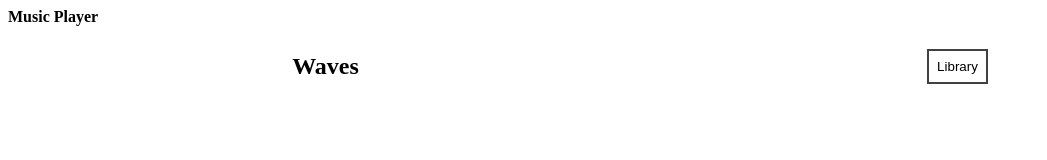
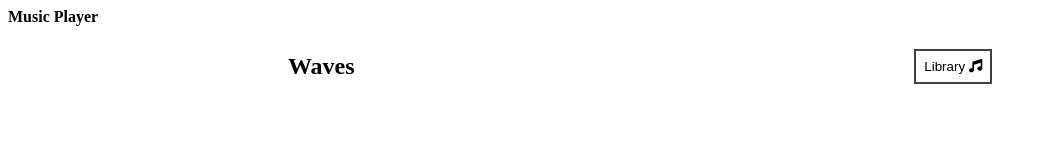
Before and after one commit to jnavarro30/MusicPlayer, a Vue app: page / in a window 1280 px wide. Shown: the top 160 px of the page, without its empty margins (0-1047 px from the left). Built offline with nearby package versions, Linux system fonts and the light colour scheme.

Commit message:
add font awesome, complete Nav Component

```diff
--- a/package.json
+++ b/package.json
@@ -11,6 +11,11 @@
     "type-check": "vue-tsc --noEmit -p tsconfig.vitest.json --composite false"
   },
   "dependencies": {
+    "@fortawesome/fontawesome-svg-core": "^6.4.0",
+    "@fortawesome/free-brands-svg-icons": "^6.4.0",
+    "@fortawesome/free-regular-svg-icons": "^6.4.0",
+    "@fortawesome/free-solid-svg-icons": "^6.4.0",
+    "@fortawesome/vue-fontawesome": "^3.0.3",
     "uuid": "^9.0.0",
     "vue": "^3.3.2"
   },
--- a/src/App.vue
+++ b/src/App.vue
@@ -59,9 +59,9 @@ const timeUpdateHandler = (e: any) => {
 </script>
 
 <template>
-  <div class="App">
+  <div class="App" :class="libraryStatus ? 'library-active' : ''">
     <h1>Music Player</h1>
-    <Nav />
+    <Nav :libraryStatus="libraryStatus" :setLibraryStatus="setLibraryStatus"/>
   </div>
 </template>
 
--- a/src/components/Nav.vue
+++ b/src/components/Nav.vue
@@ -1,13 +1,20 @@
 <script setup lang="ts">
-// get some Icons
-// setLibraryStatus
-// libraryStatus
+defineProps({
+  libraryStatus: Boolean,
+  setLibraryStatus: {
+    type: Function,
+    default: () => String,
+  }
+})
 </script>
 
 <template>
   <nav>
     <h1>Waves</h1>
-        <button :class="libraryStatus ? 'library-active' : ''">Library</button>
+    <button :class="libraryStatus ? 'library-active' : ''" @click="setLibraryStatus(!libraryStatus)">
+      Library
+      <font-awesome-icon icon="fa-solid fa-music" />
+    </button>
   </nav>
 </template>
 
@@ -18,6 +25,7 @@ nav {
   justify-content: space-around;
   align-items: center;
 }
+
 button {
   background: transparent;
   border: none;
@@ -30,13 +38,14 @@ button {
       color: white;
     } */
 }
+
 .library-active {
   background: rgb(65, 65, 65);
   color: white;
 }
+
 @media screen and (max-width: 768px) {
   button {
     z-index: 10;
   }
-}
-</style>
+}</style>
--- a/src/main.ts
+++ b/src/main.ts
@@ -1,4 +1,19 @@
+/* Set up using Vue 3 */
 import { createApp } from 'vue'
 import App from './App.vue'
 
-createApp(App).mount('#app')
+/* import the fontawesome core */
+import { library } from '@fortawesome/fontawesome-svg-core'
+
+/* import font awesome icon component */
+import { FontAwesomeIcon } from '@fortawesome/vue-fontawesome'
+
+/* import specific icons */
+import { faMusic } from '@fortawesome/free-solid-svg-icons'
+
+/* add icons to the library */
+library.add(faMusic)
+
+createApp(App)
+.component('font-awesome-icon', FontAwesomeIcon)
+.mount('#app')
```
Also changed, not shown: 1 other file (tests, documents, lock files or other folders). Lines whose indentation alone changed are shown as unchanged.
